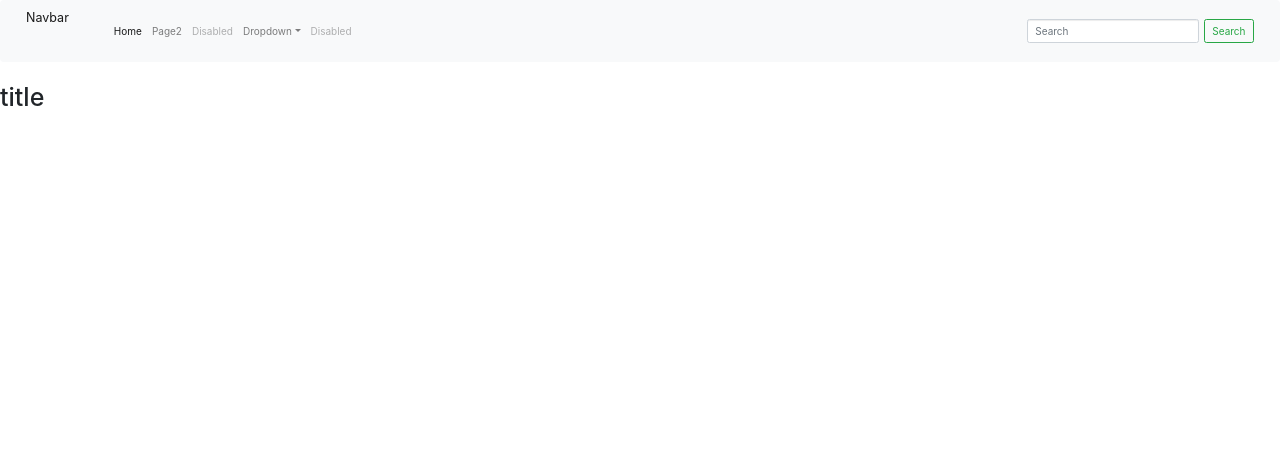
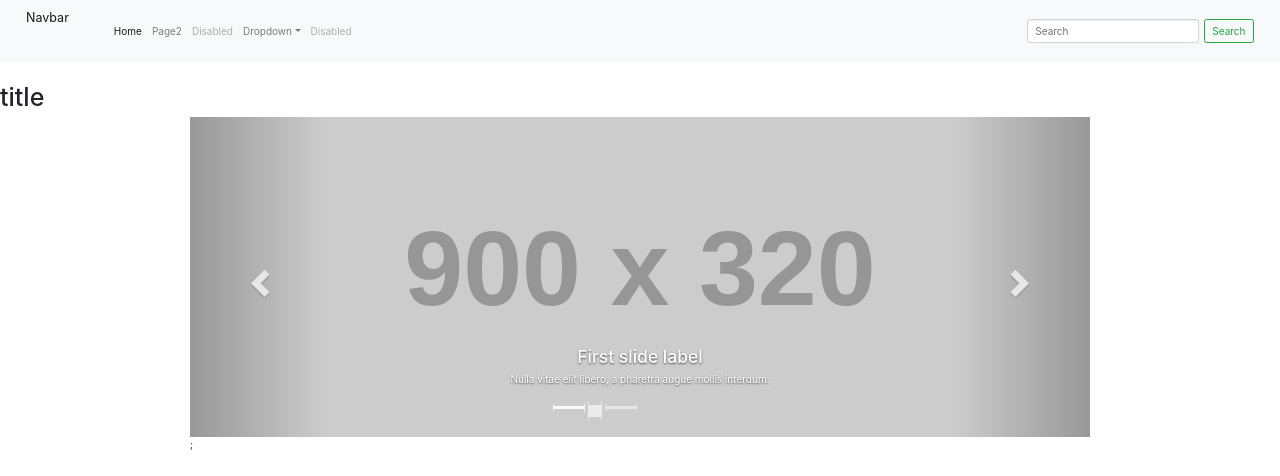
Before and after one commit to MukerremAkkoyun/React-Lifecycle, a React (Create React App) app: page / in a window 1280 px wide. Shown: the top 476 px of the page. Built offline with nearby package versions, Linux system fonts and the light colour scheme; the HTML template or start-up script is replaced by a standard one.

Commit message:
Carousel included

```diff
--- a/src/App.js
+++ b/src/App.js
@@ -1,5 +1,12 @@
 import React, { Component } from 'react';
 import Navigation from './components/Navigation';
+import { Carousel } from 'react-bootstrap';
+
+const divStyle = {
+  width: '900px',
+  margin: '0px auto'
+
+};
 
 class App extends Component {
   render() {
@@ -8,10 +15,38 @@
 
         <Navigation />
 
-        <div classNma="cotainer">
+        <div className="cotainer">
           <h1>title</h1>
         </div>
+
+        <div style={divStyle} >
+          <Carousel>
+            <Carousel.Item>
+              <img width={900} height={500} alt="900x500" src="https://via.placeholder.com/900x320" />
+              <Carousel.Caption>
+                <h3>First slide label</h3>
+                <p>Nulla vitae elit libero, a pharetra augue mollis interdum.</p>
+              </Carousel.Caption>
+            </Carousel.Item>
+            <Carousel.Item>
+              <img width={900} height={500} alt="900x500" src="https://via.placeholder.com/900x320" />
+              <Carousel.Caption>
+                <h3>Second slide label</h3>
+                <p>Lorem ipsum dolor sit amet, consectetur adipiscing elit.</p>
+              </Carousel.Caption>
+            </Carousel.Item>
+            <Carousel.Item>
+              <img width={900} height={500} alt="900x500" src="https://via.placeholder.com/900x320" />
+              <Carousel.Caption>
+                <h3>Third slide label</h3>
+                <p>Praesent commodo cursus magna, vel scelerisque nisl consectetur.</p>
+              </Carousel.Caption>
+            </Carousel.Item>
+          </Carousel>;
+        </div>
       </div>
+
+
     );
   }
 }
```
